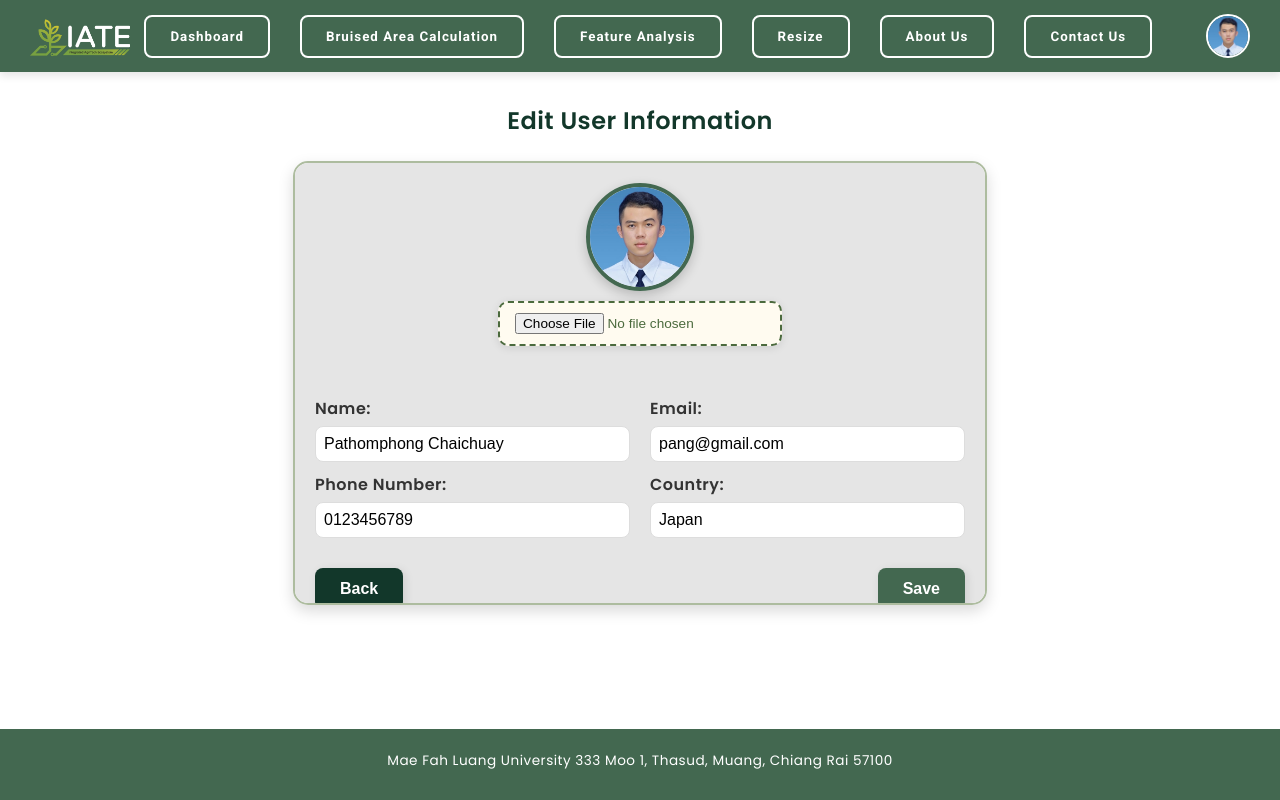
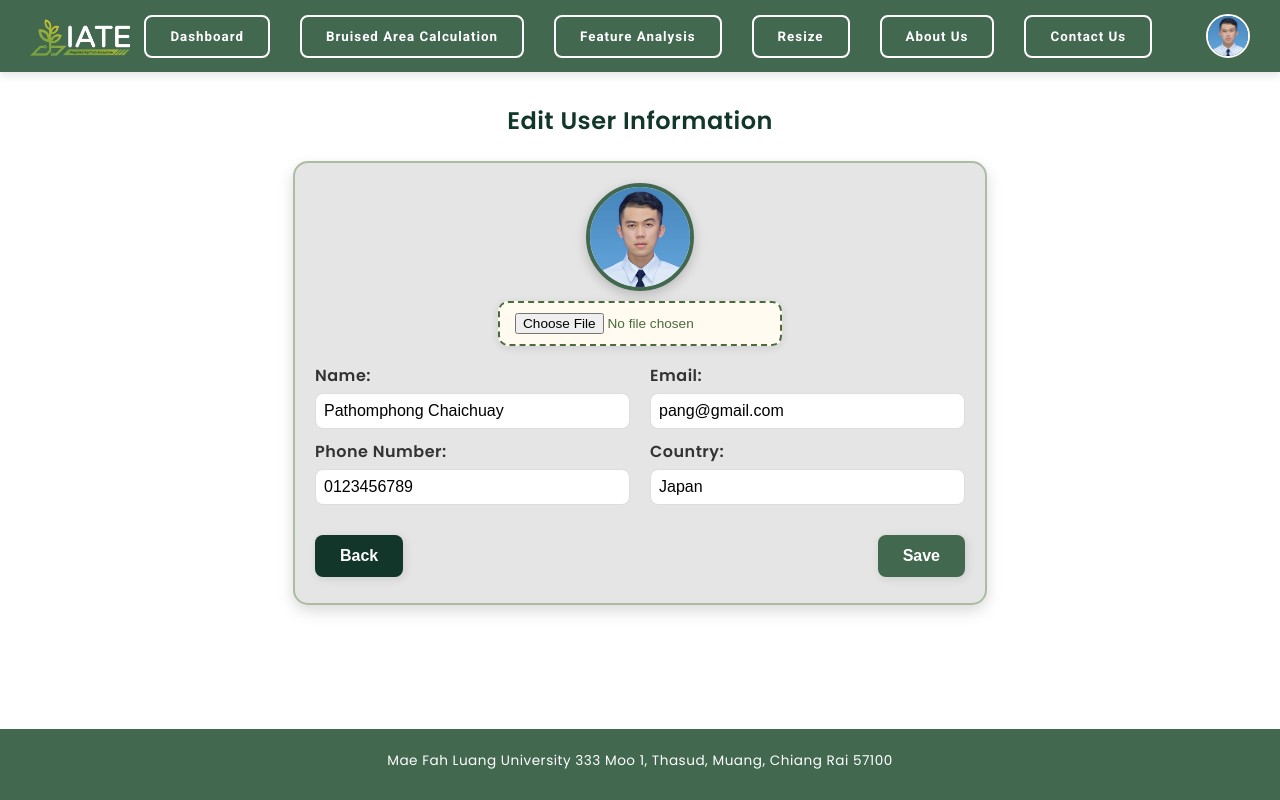
Before and after one commit to 6531503110/mango-bruise-area, a React (Create React App) app: page /edituserprofile in a window 1280 px wide. Built offline with nearby package versions, Linux system fonts and the light colour scheme.

Commit message:
Update in edit user profile look better

```diff
--- a/src/components/EditUserProfile/EditUserProfile.css
+++ b/src/components/EditUserProfile/EditUserProfile.css
@@ -209,6 +209,7 @@ body {
     display: flex;
     flex-direction: column;
     gap: 10px;
+    margin-top: -5%;
 }
 
 .edit-info-row {
```
